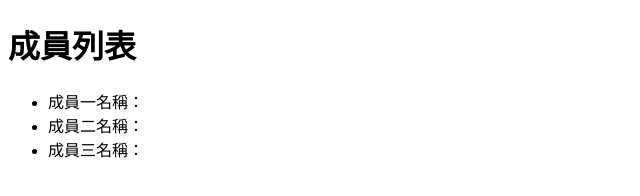
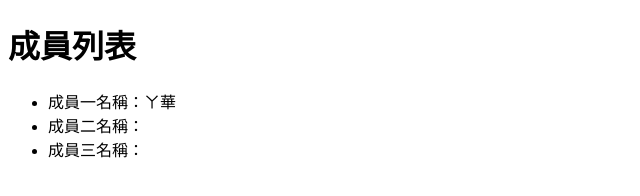
Before and after one commit to Toung0507/D-04-girl, a plain HTML site: page index4.html in a window 1280 px wide. Shown: the full height of the page, 0-640 px from the left. Drawn offline with Linux system fonts and the light colour scheme.

Commit message:
新增成員1

```diff
--- a/index4.html
+++ b/index4.html
@@ -8,7 +8,7 @@
 	<body>
 		<h1>成員列表</h1>
 		<ul>
-			<li>成員一名稱：</li>
+			<li>成員一名稱：ㄚ華</li>
 			<li>成員二名稱：</li>
 			<li>成員三名稱：</li>
 		</ul>
```
